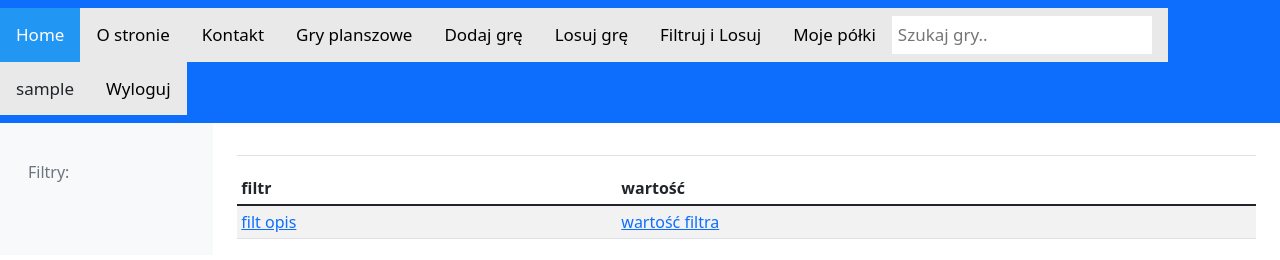
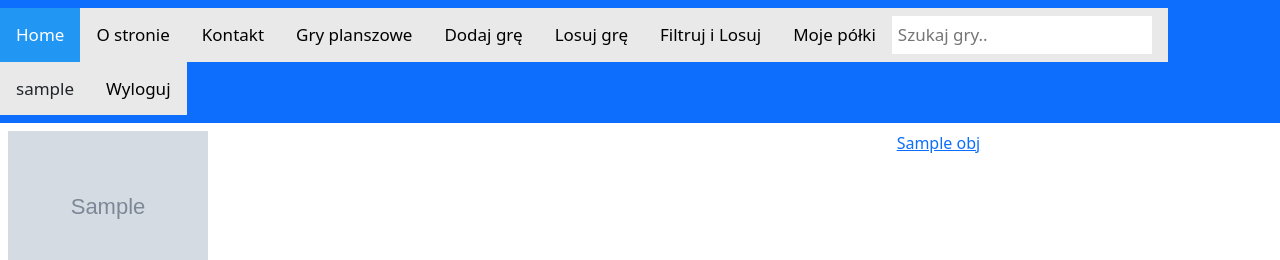
Before and after one commit to Naitsyrk/BoardGameSite, a Django app: template BoardGameSite/BoardGameSiteApp/templates/search_page.html in a window 1280 px wide. Shown: the top 260 px of the page. Run offline with Django 3.2, Linux system fonts and the light colour scheme; the template is opened without the code that fills it: most values are stand-ins (such as "Sample title", 1, 10 or a date in 2020); grey boxes marked "Sample" are stand-in pictures; some libraries are stand-ins or nearby versions.

Commit message:
in progress

```diff
--- a/BoardGameSite/BoardGameSiteApp/templates/main.html
+++ b/BoardGameSite/BoardGameSiteApp/templates/main.html
@@ -20,8 +20,8 @@
             <div class="topnav">
                 <div>
                     <a class="active" href="{% url 'index' %}">Home</a>
-                    <a href="#about">O stronie</a>
-                    <a href="#contact">Kontakt</a>
+                    <a href="{% url 'about' %}">O stronie</a>
+                    <a href="{% url 'contact' %}">Kontakt</a>
                     <a href="{% url 'search' %}">Gry planszowe</a>
                     <a href="{% url 'add-game'%}">Dodaj grę</a>
                     <a href="{% url 'random-game' %}">Losuj grę</a>
@@ -30,7 +30,7 @@
                     {% if logged_user %}
                         <a href="{% url 'shelves'%}">Moje półki</a>
                     {% endif %}
-                    <input type="text" placeholder="Szukaj gry..">
+                    <input type="text" name="initial_filter_name" placeholder="Szukaj gry..">
                 </div>
              </div>
             <div class="topnav">
--- a/BoardGameSite/BoardGameSiteApp/templates/search_page.html
+++ b/BoardGameSite/BoardGameSiteApp/templates/search_page.html
@@ -1,51 +1,19 @@
 {% extends "main.html" %}
 
 {% block section %}
-<div class="container-fluid">
-      <div class="row">
-        {% include 'side_search.html' %}
-        <main class="col-md-9 ms-sm-auto col-lg-10 px-md-4">
-          <div class="d-flex justify-content-between flex-wrap flex-md-nowrap align-items-center pt-3 pb-2 mb-3 border-bottom">
-            <h1 class="h2">
-            </h1>
-          </div>
-          <div class="table-responsive">
-              <table class="table table-striped table-sm">
-                <thead>
-                  <tr>
-                    <th scope="col">filtr</th>
-                    <th scope="col">wartość</th>
-                  </tr>
-                </thead>
-                <tbody>
-                    <tr>
-                      <td><a href="">filt opis</a></td>
-                      <td><a href="">wartość filtra</a></td>
-                    </tr>
-                </tbody>
-              </table>
-            </div>
-        </main>
-      </div>
-    </div>
-
+  {% block filter %}
+  {% endblock %}
 <table class="table">
   <tbody>
-    <tr>
-      <td><img src="..." class="img-thumbnail" alt="Gra1"></td>
-      <td><img src="..." class="img-thumbnail" alt="Gra2"></td>
-      <td><img src="..." class="img-thumbnail" alt="Gra3"></td>
-    </tr>
-    <tr>
-      <td><img src="..." class="img-thumbnail" alt="Gra4"></td>
-      <td><img src="..." class="img-thumbnail" alt="Gra5"></td>
-      <td><img src="..." class="img-thumbnail" alt="Gra6"></td>
-    </tr>
-    <tr>
-      <td><img src="..." class="img-thumbnail" alt="Gra7"></td>
-      <td><img src="..." class="img-thumbnail" alt="Gra8"></td>
-      <td><img src="..." class="img-thumbnail" alt="Gra9"></td>
-    </tr>
+    {% for obj in filter.qs %}
+      <tr>
+        <td>
+          <a href="{% url 'game-details' obj.id %}">
+            <img src='{{ obj.image.url }}' alt="game" style="width: 200px; float: left; margin-right: 10px;" /></td>
+          </a>
+        <td><a href="{% url 'game-details' obj.id %}">{{ obj.name }}</a></td>
+      </tr>
+    {% endfor %}
   </tbody>
 </table>
 {% endblock %}
--- a/BoardGameSite/BoardGameSiteApp/templates/side_search.html
+++ b/BoardGameSite/BoardGameSiteApp/templates/side_search.html
@@ -1,20 +1,15 @@
+{% extends "search_page.html" %}
+
+    {% block side_menu %}
       <nav id="sidebarMenu" class="col-md-3 col-lg-2 d-md-block bg-light sidebar collapse">
         <div class="position-sticky pt-3">
           <h6 class="sidebar-heading d-flex justify-content-between align-items-center px-3 mt-4 mb-1 text-muted">
-      <span>Filtry:</span>
             <a class="link-secondary" href="#" aria-label="Add a new report">
               <span data-feather="plus-circle"></span>
             </a>
           </h6>
-    <ul class="nav flex-column mb-2">
-      {% for id, label in SCHOOL_CLASS %}
-        <li class="nav-item">
-          <a class="nav-link" href="{% url 'school-class' id %}">
-            <span data-feather="file-text"></span>
-            {{ label }}
-          </a>
-        </li>
-      {% endfor %}
-    </ul>
+            {% block filter %}
+            {% endblock %}
         </div>
       </nav>
+    {% endblock  %}
```
Also changed, not shown: BoardGameSite/BoardGameSiteApp/models.py (+14 -2 lines), BoardGameSite/BoardGameSiteApp/templates/about.html (added, +8 -0 lines), BoardGameSite/BoardGameSiteApp/templates/contact.html (added, +9 -0 lines), BoardGameSite/BoardGameSiteApp/templates/filter_page.html (+5 -7 lines), BoardGameSite/BoardGameSiteApp/templates/landing_page.html (+9 -17 lines), BoardGameSite/BoardGameSiteApp/urls.py (+4 -3 lines), BoardGameSite/BoardGameSiteApp/views.py (+18 -3 lines), BoardGameSite/BoardGameSiteApp/migrations/0015_remove_shelfgame_comment.py (added), BoardGameSite/BoardGameSiteApp/migrations/0016_gamecategory_gamemechanic_alter_game_categories_and_more.py (added), BoardGameSite/boardgame.sqlite3, BoardGameSite/media/images/Rising_sun_F5wDAQh.jpg (added), BoardGameSite/media/images/Scythe_HW8jBiB.jpg (added), BoardGameSite/media/images/Scythe_Oju5M2c.jpg (added), BoardGameSite/media/images/posiadłość_szaleństwa_PBlttZc.jpg (added). Lines whose indentation alone changed are shown as unchanged.
